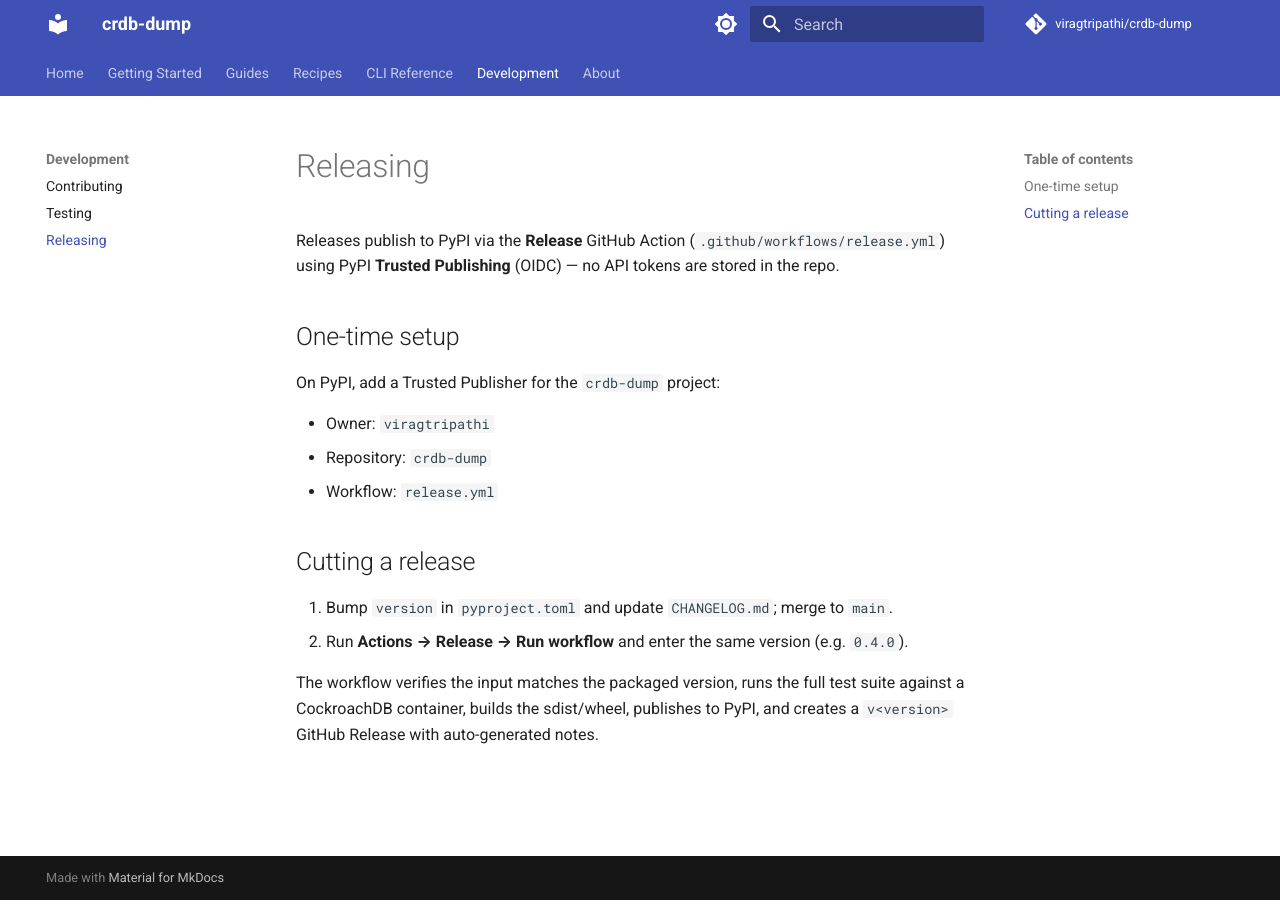
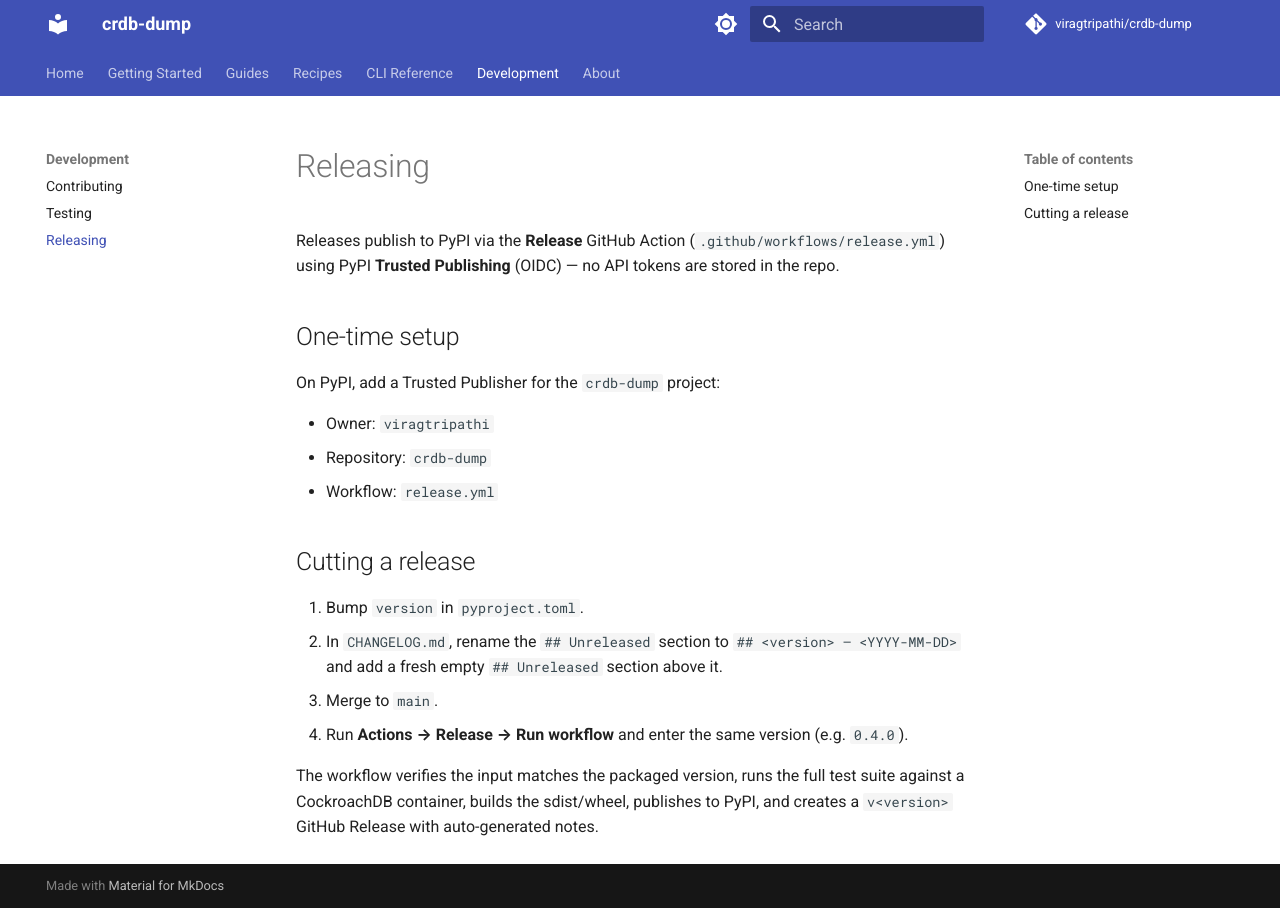
Before and after one commit to viragtripathi/crdb-dump, an MkDocs documentation site: the page built from docs/development/releasing.md, in a window 1280 px wide. Built offline with MkDocs 1.6.1 and Material for MkDocs 9.7.7, drawn with Linux system fonts in a browser that asks for light colours; comment, search, counter and statistics services are not loaded.

Commit message:
Mark 0.4.0 as released in CHANGELOG; document changelog step in release process

```diff
--- a/docs/development/releasing.md
+++ b/docs/development/releasing.md
@@ -14,8 +14,11 @@
 
 ## Cutting a release
 
-1. Bump `version` in `pyproject.toml` and update `CHANGELOG.md`; merge to `main`.
-2. Run **Actions → Release → Run workflow** and enter the same version (e.g. `0.4.0`).
+1. Bump `version` in `pyproject.toml`.
+2. In `CHANGELOG.md`, rename the `## Unreleased` section to `## <version> — <YYYY-MM-DD>`
+   and add a fresh empty `## Unreleased` section above it.
+3. Merge to `main`.
+4. Run **Actions → Release → Run workflow** and enter the same version (e.g. `0.4.0`).
 
 The workflow verifies the input matches the packaged version, runs the full test
 suite against a CockroachDB container, builds the sdist/wheel, publishes to PyPI,
```
Also changed, not shown: CHANGELOG.md (+5 -1 lines).
